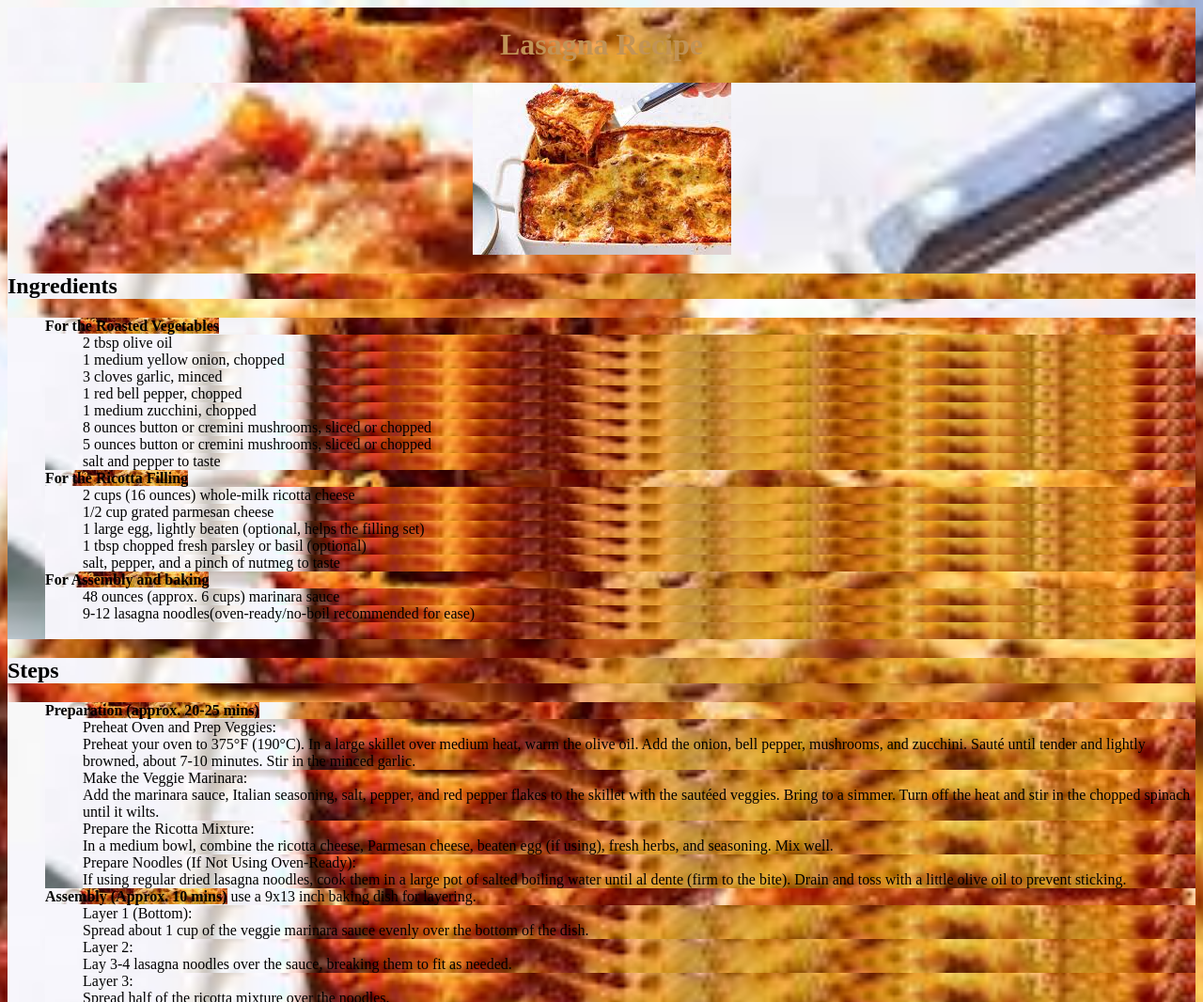
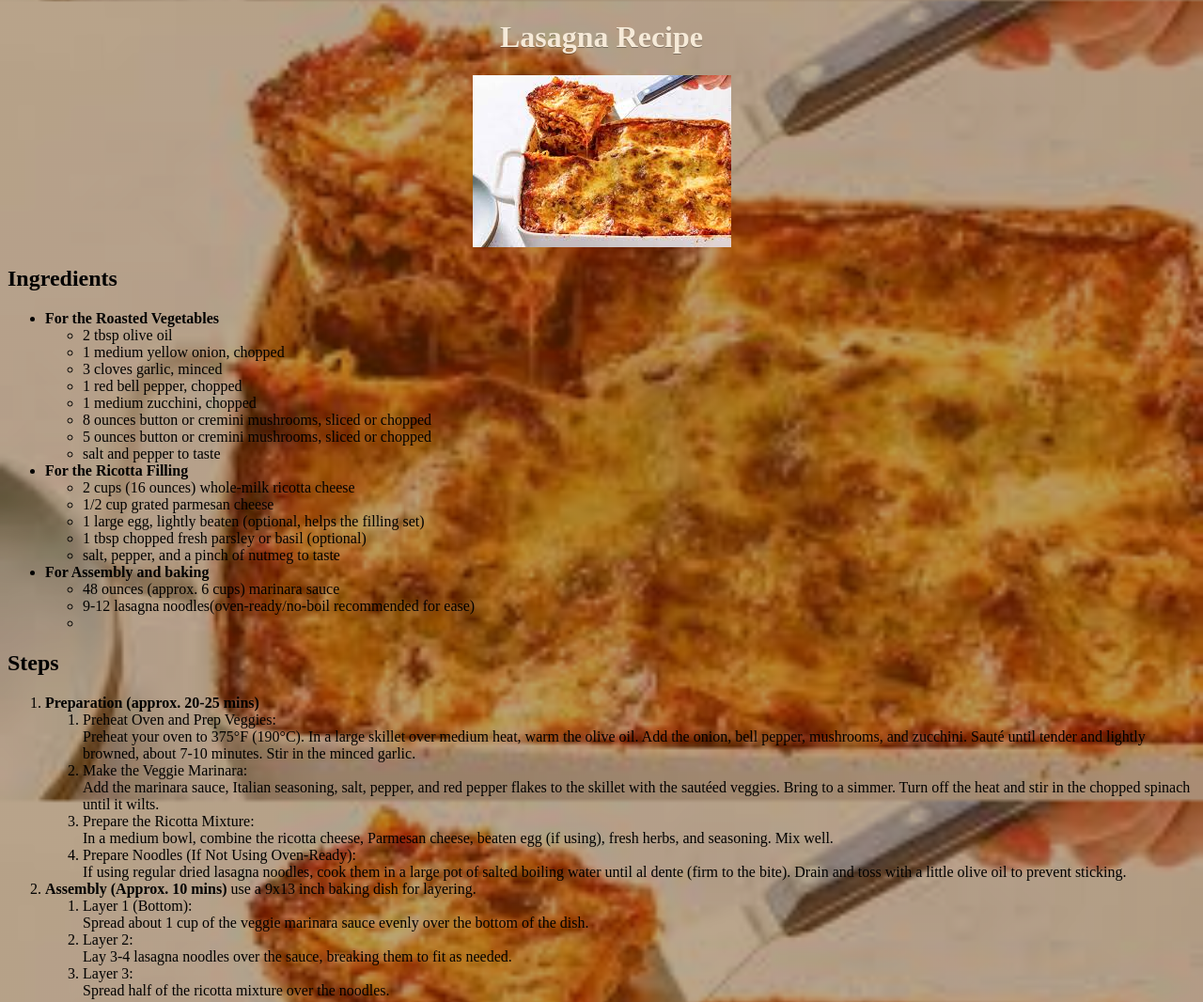
Before and after one commit to NeoRyvolt/Odin_project, a plain HTML site: page odin-recipes/recipes/Lasagna.html in a window 1280 px wide. Shown: the top 1066 px of the page at 94% size. Drawn offline with Linux system fonts and the light colour scheme.

Commit message:
putting in a background image though its not looking good on preview 3

```diff
--- a/odin-recipes/recipes/Lasagna.css
+++ b/odin-recipes/recipes/Lasagna.css
@@ -1,18 +1,27 @@
-*{
-    background-color:bisque;
-    background-image: url("../../images/Lasagna.jpg");
-    background-size: cover;
-    background-repeat: no-repeat;
+/* Page background - apply to body for full-page control */
+body {
+    /* Cafe tint overlay — adjust alpha (0.0 - 1.0) for intensity:
+       e.g. rgba(165,110,64,0.35) (warm/light) or rgba(102,56,0,0.45) (richer brown) */
+    --bg-overlay: rgba(102, 56, 0, 0.45); /* default cafe brown */
+    background:
+        linear-gradient(var(--bg-overlay), var(--bg-overlay)),
+        url("../../images/Lasagna.jpg") center/cover no-repeat fixed;
+
+    background-color: #efe2d6; /* warm cream fallback */
     background-position: center;
-    overflow:hidden;
+    background-attachment: fixed; /* keeps background fixed while content scrolls */
 }
+
+/* Keep box-sizing consistent */
+* { box-sizing: border-box; }
 h1{
     display: flex;
     justify-content: center;
     align-items: center;
-    color: rgb(193, 147, 87);
+    color: #f6ead8; /* light cream for contrast over brown tint */
     height: 100%;
     width: 100%;
+    text-shadow: 0 1px 0 rgba(0,0,0,0.3); /* subtle depth */
 }
 img{
     display: block;
```
